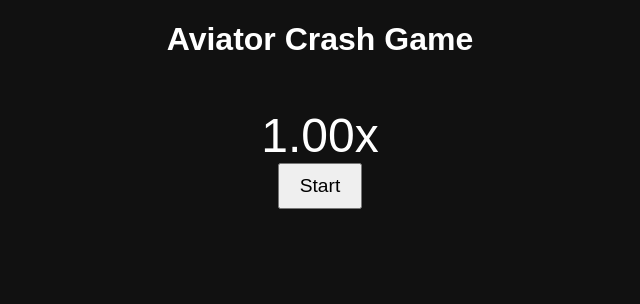
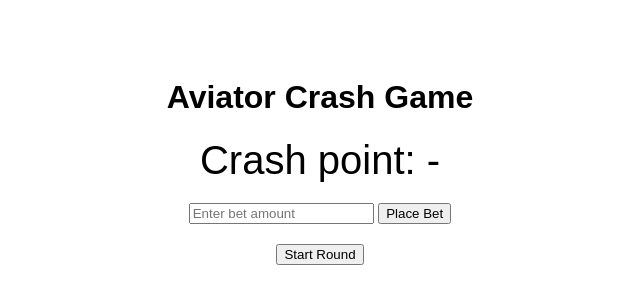
Before and after one commit to akash01-hub/aviator-crash-game, a plain HTML site: page index.html in a window 1280 px wide. Shown: the whole page, without its empty margins (320-960 px from the left). Drawn offline with Linux system fonts and the light colour scheme.

Commit message:
Update index.html

```diff
--- a/index.html
+++ b/index.html
@@ -3,31 +3,40 @@
 <head>
   <title>Aviator Crash Game</title>
   <style>
-        body { font-family: Arial; text-align: center; background: #111; color: white; }
-        #multiplier { font-size: 3em; margin-top: 50px; }
-        button { font-size: 1.2em; padding: 10px 20px; }
+    body { font-family: Arial; text-align: center; padding-top: 50px; }
+    .crash { font-size: 40px; margin: 20px; }
+    .bet { margin: 20px; }
   </style>
 </head>
 <body>
   <h1>Aviator Crash Game</h1>
-    <div id="multiplier">1.00x</div>
-    <button onclick="startGame()">Start</button>
+  <div class="crash" id="crashPoint">Crash point: -</div>
+
+  <div class="bet">
+    <input type="number" id="amount" placeholder="Enter bet amount" />
+    <button onclick="placeBet()">Place Bet</button>
+  </div>
+
+  <button onclick="getCrash()">Start Round</button>
+
   <script>
-        let multiplier = 1.00;
-        let interval;
+    function placeBet() {
+      const amount = document.getElementById("amount").value;
+      fetch('/bet', {
+        method: 'POST',
+        headers: { 'Content-Type': 'application/json' },
+        body: JSON.stringify({ amount: amount })
+      })
+      .then(res => res.json())
+      .then(data => alert("Bet placed: " + data.amount));
+    }
 
-        function startGame() {
-            multiplier = 1.00;
-            document.getElementById("multiplier").innerText = multiplier.toFixed(2) + "x";
-            clearInterval(interval);
-            interval = setInterval(() => {
-                multiplier += 0.05;
-                document.getElementById("multiplier").innerText = multiplier.toFixed(2) + "x";
-                if (Math.random() < 0.01 * multiplier) {
-                    clearInterval(interval);
-                    alert("Crashed at " + multiplier.toFixed(2) + "x!");
-                }
-            }, 100);
+    function getCrash() {
+      fetch('/crash')
+      .then(res => res.json())
+      .then(data => {
+        document.getElementById("crashPoint").innerText = "Crash point: " + data.crash_point + "x";
+      });
     }
   </script>
 </body>
```
Lines whose indentation alone changed are shown as unchanged.
